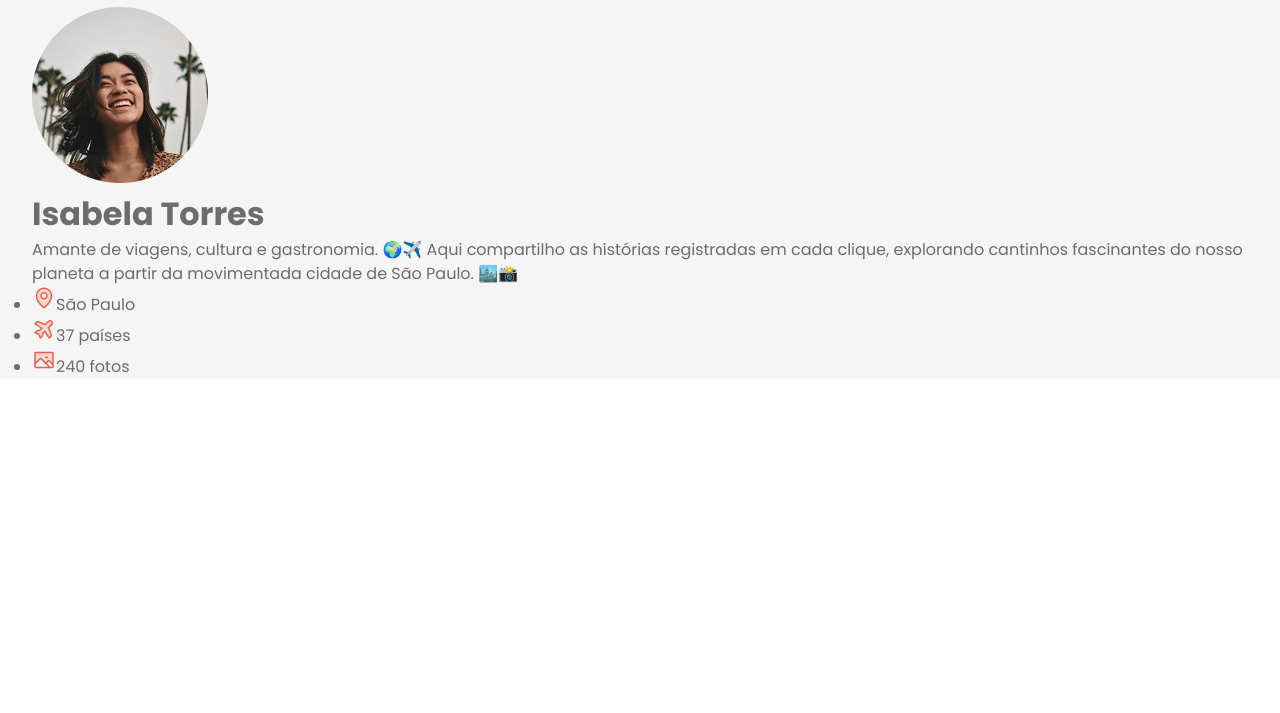
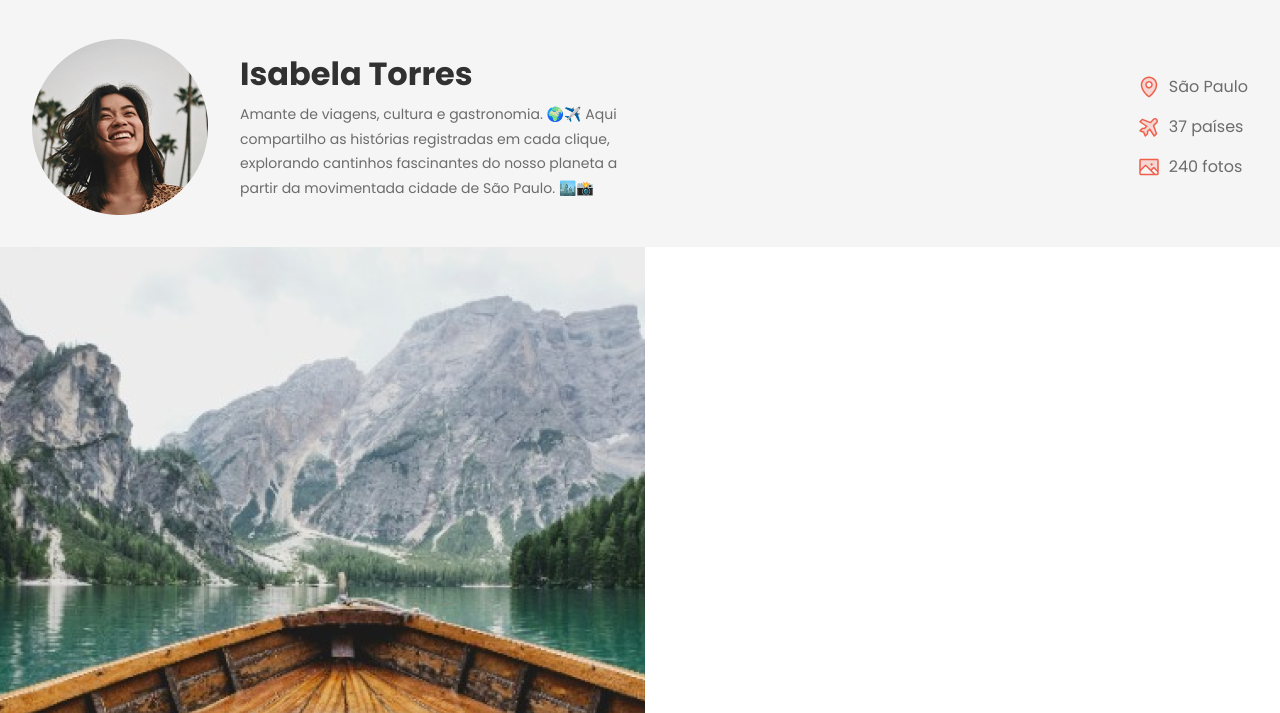
Before and after one commit to nickitrin/travelgram, a plain HTML site: page index.html in a window 1280 px wide. Shown: the part 87-800 px from the top of the page. Drawn offline with Linux system fonts and the light colour scheme.

Commit message:
colocando imagens e estilizando header

```diff
--- a/index.html
+++ b/index.html
@@ -46,8 +46,24 @@
                         <li><img src="assets/Image.svg" alt="icone de imagem"><span>240 fotos</span></li>
                     </ul>
                 </div>
+            </header>
         </div>
-    </header>
+        <main>
+            <img src="assets/Image 01.png" alt="">
+            <img src="assets/Image 02.png" alt="">
+            <img src="assets/Image 03.png" alt="">
+            <img src="assets/Image 03.png" alt="">
+            <img src="assets/Image 04.png" alt="">
+            <img src="assets/Image 05.png" alt="">
+            <img src="assets/Image 06.png" alt="">
+            <img src="assets/Image 07.png" alt="">
+            <img src="assets/Image 08.png" alt="">
+            <img src="assets/Image 09.png" alt="">
+            <img src="assets/Image 10.png" alt="">
+            <img src="assets/Image 11.png" alt="">
+            <img src="assets/Image 12.png" alt="">
+        </main>
+
 
 
 
--- a/styles/global.css
+++ b/styles/global.css
@@ -16,8 +16,8 @@
     --font-family:"Poppins", sans-serif;
     --text: 16px/1.5 var(--font-family);
     --text-lg:bold 32px/125% var(--font-family);
-    --text-md: normal 14px/170% var(--font-family);
-    --text-sm: normal 12px/170% var(--font-family);
+    --text-md: normal 14px/175% var(--font-family);
+    --text-sm: normal 12px/175% var(--font-family);
 }
 
 body{
--- a/styles/header.css
+++ b/styles/header.css
@@ -1,3 +1,36 @@
 header{
-
+    padding-block: 32px;
 }
+header .container{
+    display:flex;
+    justify-content: space-between;
+    align-items: center;
+}
+#profile{
+    display:flex;
+    align-items: center;
+    gap:32px;
+}
+#profile > div{
+    max-width: 384px;;
+}
+#profile h1{
+    font:var(--text-lg);
+    color: var(--text-color-primary);
+    margin-bottom: 8px;
+}
+#profile p{
+    font: var(--text-md);
+}
+#info{
+    list-style: none;
+    display: flex;
+    flex-direction: column;
+    gap:16px;
+}
+#info li{
+    list-style: none;
+    display: flex;
+    align-items: center;
+    gap:8px
+}
```
Lines whose indentation alone changed are shown as unchanged.
